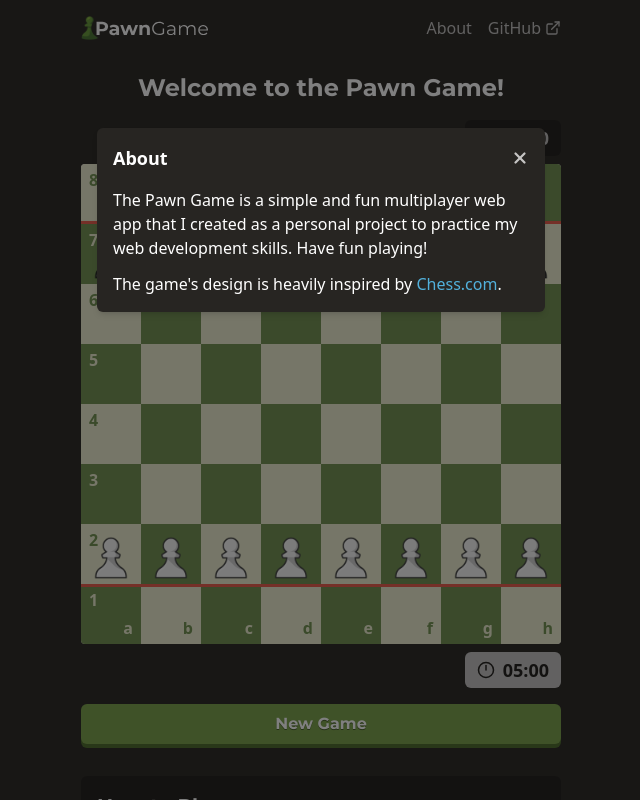
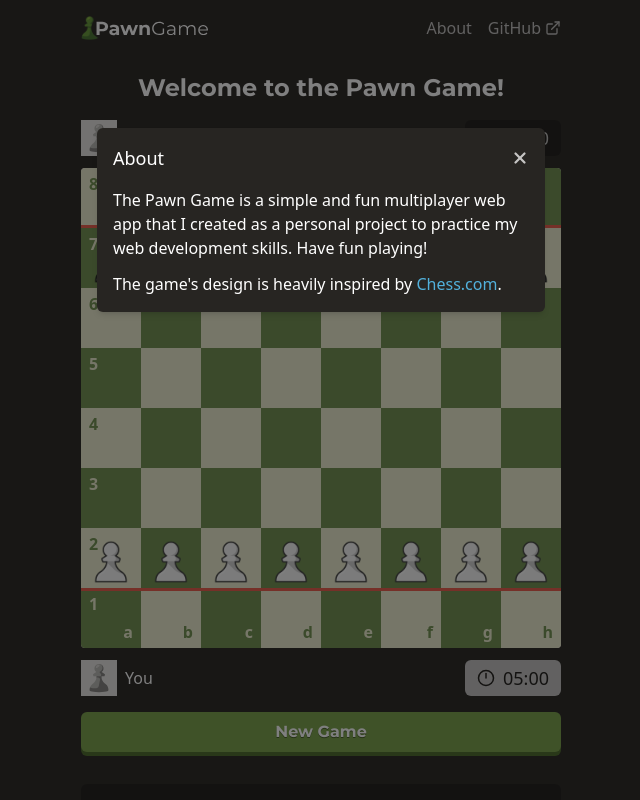
Before and after one commit to pt232/pawn-game, a Next.js app: page / in a window 1280 px wide. Both pictures are taken after a click on the button "About". Shown: the top 800 px of the page, without its empty margins (319-959 px from the left). Built offline with nearby package versions, Linux system fonts and the light colour scheme.

Commit message:
feat(player-info): add player info card to the board

```diff
--- a/components/board.tsx
+++ b/components/board.tsx
@@ -1,14 +1,16 @@
 import Clock from "./clock";
+import PlayerInfo from "./player-info";
 import Tile from "./tile";
 
 export default function Board() {
   return (
     <>
-      <div className="flex justify-end">
+      <div className="flex items-center justify-between">
+        <PlayerInfo name="Opponent" />
         <Clock color="black" />
       </div>
 
-      <div className="my-2 grid grid-cols-8 overflow-hidden rounded-[4px] bg-red-50">
+      <div className="my-3 grid grid-cols-8 overflow-hidden rounded-[4px] bg-red-50">
         <Tile color="white" number="8" finishPosition="top" />
         <Tile color="black" finishPosition="top" />
         <Tile color="white" finishPosition="top" />
@@ -82,7 +84,8 @@ export default function Board() {
         <Tile color="white" letter="h" finishPosition="bottom" />
       </div>
 
-      <div className="flex justify-end">
+      <div className="flex items-center justify-between">
+        <PlayerInfo name="You" />
         <Clock color="white" />
       </div>
     </>
--- a/components/clock.tsx
+++ b/components/clock.tsx
@@ -7,7 +7,7 @@ type ClockProps = {
 export default function Clock({ color }: ClockProps) {
   return (
     <div
-      className={`flex w-max items-center gap-2 rounded-md py-1 px-3 text-lg font-semibold ${
+      className={`flex w-max items-center gap-2 rounded-md py-1 px-3 text-lg font-medium ${
         color === "white"
           ? "bg-secondary-300 text-secondary-900"
           : "bg-secondary-900 text-secondary-300"
--- /dev/null
+++ b/components/player-info.tsx
@@ -0,0 +1,19 @@
+import Image from "next/image";
+
+type PlayerInfoProps = {
+  name: string;
+};
+
+export default function PlayerInfo({ name }: PlayerInfoProps) {
+  return (
+    <div className="flex items-center gap-x-2 font-medium">
+      <Image
+        src="/images/player-image.svg"
+        alt="Player image"
+        width={36}
+        height={36}
+      />
+      {name}
+    </div>
+  );
+}
--- a/components/tile.tsx
+++ b/components/tile.tsx
@@ -36,7 +36,7 @@ export default function Tile({
     >
       {!!number && (
         <span
-          className={`absolute top-[2px] left-[4px] select-none text-xs font-semibold sm:top-1 sm:left-2 sm:text-base md:font-bold ${
+          className={`absolute top-[2px] left-[4px] select-none text-xs font-medium sm:top-1 sm:left-2 sm:text-base md:font-bold ${
             color === "white" ? "text-board-black" : "text-board-white"
           }`}
         >
@@ -45,7 +45,7 @@ export default function Tile({
       )}
       {!!letter && (
         <span
-          className={`absolute bottom-[2px] right-[4px] select-none text-xs font-semibold sm:bottom-1 sm:right-2 sm:text-base md:font-bold ${
+          className={`absolute bottom-[2px] right-[4px] select-none text-xs font-medium sm:bottom-1 sm:right-2 sm:text-base md:font-bold ${
             color === "white" ? "text-board-black" : "text-board-white"
           }`}
         >
--- a/components/ui/dialog.tsx
+++ b/components/ui/dialog.tsx
@@ -27,7 +27,7 @@ export default function Dialog({
         className="fixed top-32 z-20 w-10/12 max-w-md rounded-md bg-secondary-900 p-4 text-white shadow-md"
       >
         <div className="mb-4 flex items-center justify-between">
-          <h2 className="text-lg font-semibold">{title}</h2>
+          <h2 className="text-lg font-medium">{title}</h2>
           <button onClick={close} aria-label="Close Dialog">
             <X
               className="text-secondary-300 transition-colors hover:text-white"
```
Also changed, not shown: public/images/player-image.svg (added).
